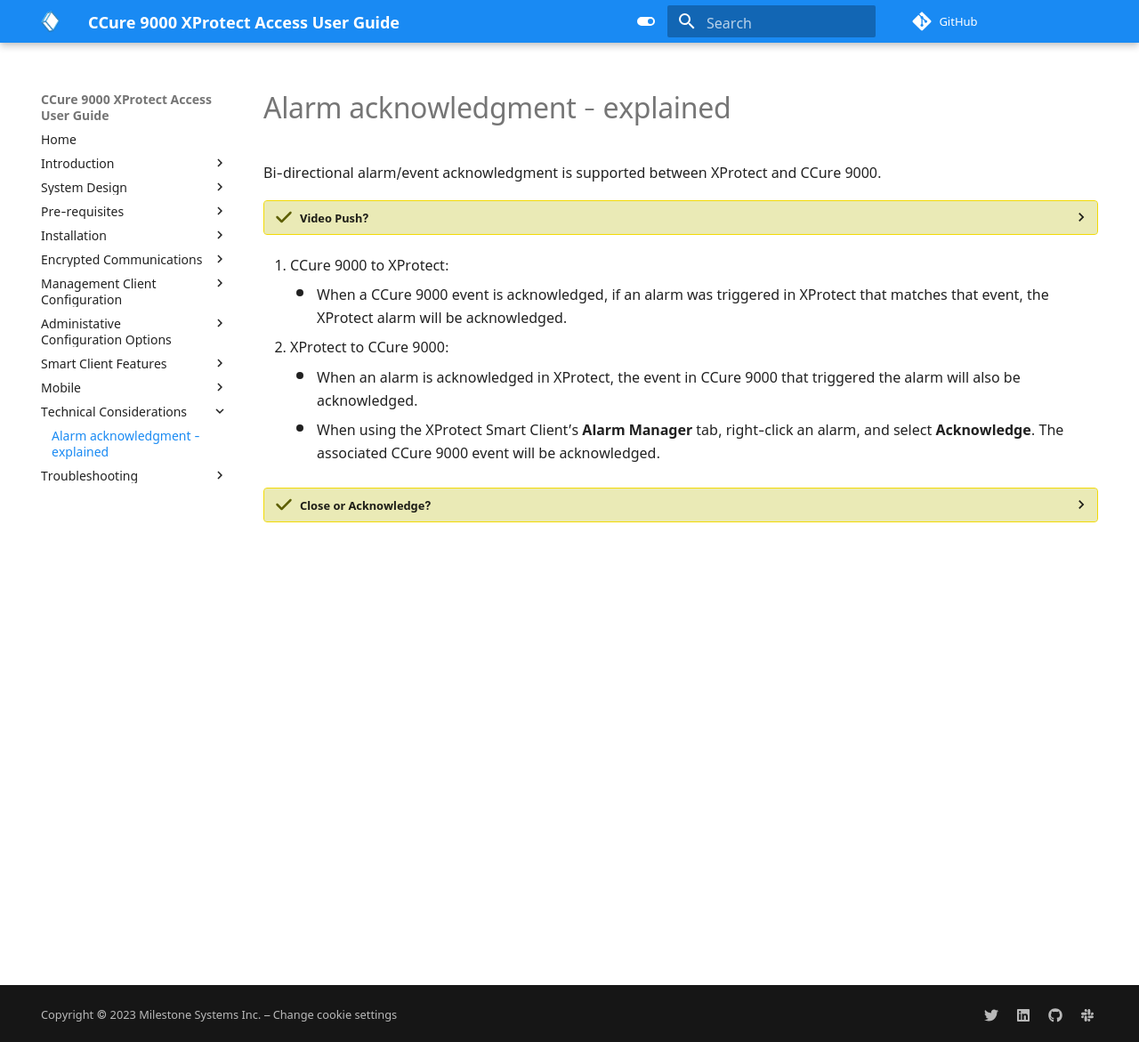
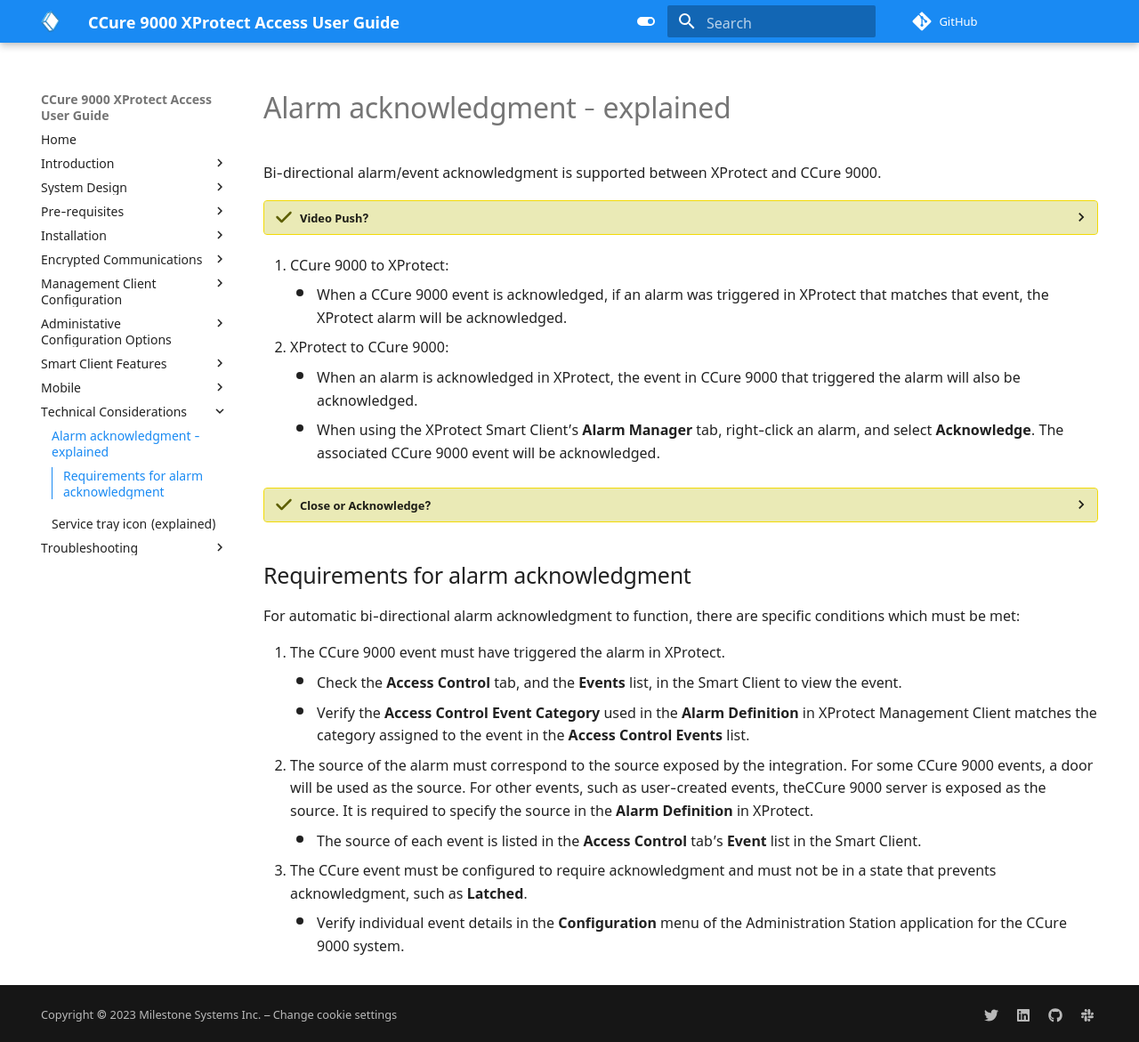
Before and after one commit to mjt-milestone/XPACCure9KDocSite, an MkDocs documentation site: the page built from docs/TC/index.md, in a window 1280 px wide and 1171 px high. Shown: the whole window at 89% size. Built offline with MkDocs 1.6.1 and Material for MkDocs 9.7.7, drawn with Linux system fonts in a browser that asks for light colours; comment, search, counter and statistics services are not loaded.

Commit message:
Tray menus

```diff
--- a/docs/TC/index.md
+++ b/docs/TC/index.md
@@ -13,3 +13,15 @@
 
 ??? glass "Close or Acknowledge?"
     Acknowledging an alarm in XProtect will acknowledge the alarm in CCure. Closing an alarm in XProtect will not acknowledge the alarm in CCure 9000. Only acknowledgment of the alarm in XProtect will impact the alarms status in CCure 9000.
+
+## Requirements for alarm acknowledgment
+
+For automatic bi-directional alarm acknowledgment to function, there are specific conditions which must be met:
+
+1. The CCure 9000 event must have triggered the alarm in XProtect.</br>
+    + Check the **Access Control** tab, and the **Events** list, in the Smart Client to view the event.
+    + Verify the **Access Control Event Category** used in the **Alarm Definition** in XProtect Management Client matches the category assigned to the event in the **Access Control Events** list.
+2. The source of the alarm must correspond to the source exposed by the integration. For some CCure 9000 events, a door will be used as the source. For other events, such as user-created events, theCCure 9000 server is exposed as the source. It is required to specify the source in the **Alarm Definition** in XProtect.</br>
+    + The source of each event is listed in the **Access Control** tab’s **Event** list in the Smart Client.
+3. The CCure event must be configured to require acknowledgment and must not be in a state that prevents acknowledgment, such as **Latched**.</br>
+    + Verify individual event details in the **Configuration** menu of the Administration Station application for the CCure 9000 system.
--- a/mkdocs.yml
+++ b/mkdocs.yml
@@ -155,5 +155,6 @@
     - Mobile/index.md
   - Technical Considerations:
     - TC/index.md
+    - TC/Tray.md
   - Troubleshooting:
     - Troubleshooting/index.md
```
Also changed, not shown: docs/TC/Tray.md (added, +36 -0 lines), docs/TC/img/CX.LogColor.png (added), docs/TC/img/CX.LogReader.png (added), docs/TC/img/CX.LogViewer.png (added), docs/TC/img/CX.servicetraymenu.png (added).
